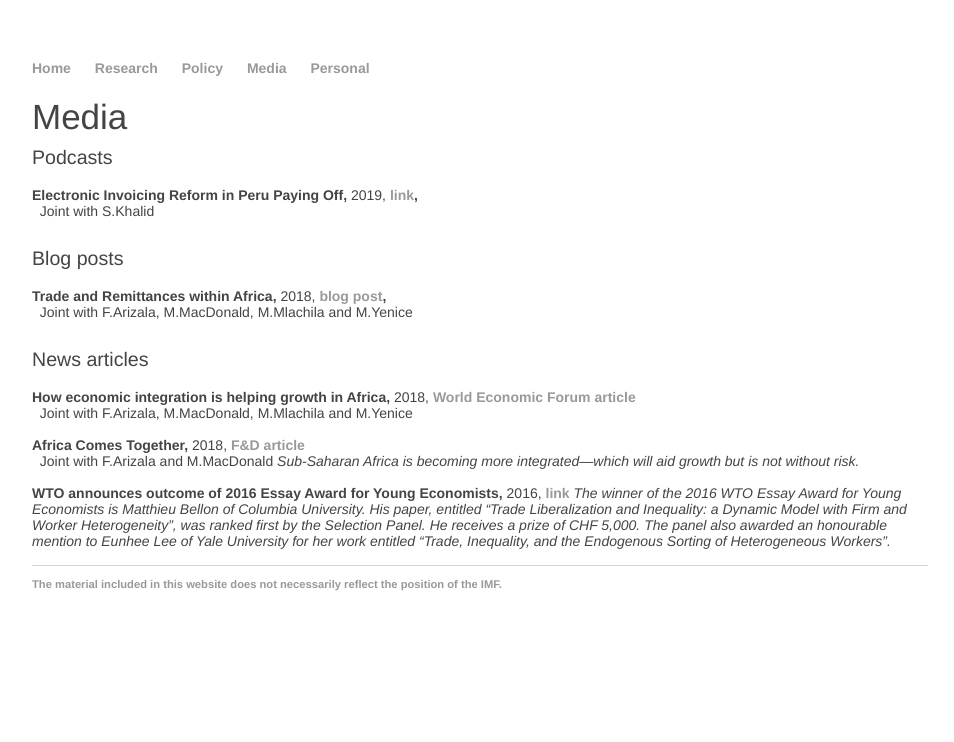
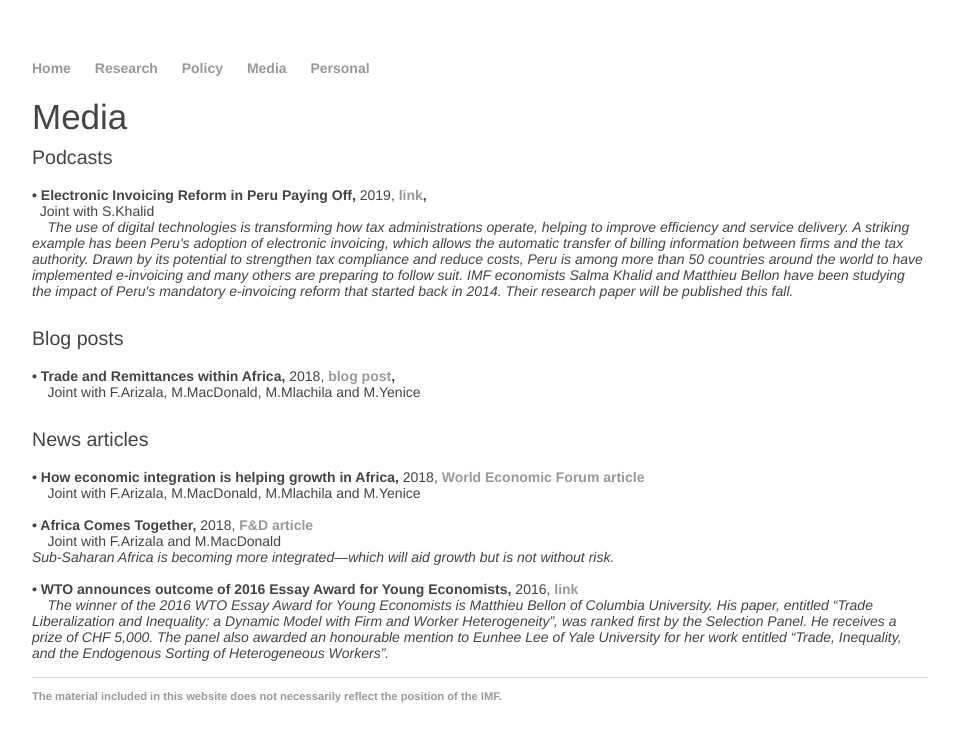
Before and after one commit to matthieubellon/matthieubellon.github.io, a Jekyll site: the page built from media/index.html, in a window 1280 px wide. Shown: the top 742 px of the page, without its empty margins (160-1114 px from the left). Built offline with Jekyll 4.4.1, drawn with Linux system fonts in a browser that asks for light colours.

Commit message:
Update index.html

```diff
--- a/media/index.html
+++ b/media/index.html
@@ -7,20 +7,19 @@
 <h2 id="Podcasts">Podcasts</h2>
 <div class="pad-body">
 
-<br><strong>Electronic Invoicing Reform in Peru Paying Off,</strong> 2019, <strong>
+<br><strong>&bull; Electronic Invoicing Reform in Peru Paying Off,</strong> 2019, <strong>
 <a href="https://www.imf.org/en/News/Podcasts/All-Podcasts/2019/08/09/peru-digitalization/">link</a>, </strong>
-<br>&nbsp; Joint with S.Khalid
-<br>
-
+<br>&nbsp; Joint with S.Khalid <br>
+&nbsp; &nbsp; <em> The use of digital technologies is transforming how tax administrations operate, helping to improve efficiency and service delivery. A striking example has been Peru's adoption of electronic invoicing, which allows the automatic transfer of billing information between firms and the tax authority. Drawn by its potential to strengthen tax compliance and reduce costs, Peru is among more than 50 countries around the world to have implemented e-invoicing and many others are preparing to follow suit. IMF economists Salma Khalid and Matthieu Bellon have been studying the impact of Peru's mandatory e-invoicing reform that started back in 2014. Their research paper will be published this fall. </em>
 </div>
 <br>
 
 <h2 id="Blog">Blog posts</h2>
 <div class="pad-body">
 
-<br><strong>Trade and Remittances within Africa,</strong> 2018, <strong>
+<br><strong>&bull; Trade and Remittances within Africa,</strong> 2018, <strong>
 <a href="https://blogs.imf.org/tag/remittances/">blog post</a>, </strong>
-<br>&nbsp; Joint with F.Arizala, M.MacDonald, M.Mlachila and M.Yenice
+<br>&nbsp; &nbsp; Joint with F.Arizala, M.MacDonald, M.Mlachila and M.Yenice
 <br>
 
 </div>
@@ -29,20 +28,20 @@
 <h2 id="News"> News articles </h2>
 <div class="pad-body">
 
-<br><strong>How economic integration is helping growth in Africa,</strong> 2018, <strong>
+<br><strong>&bull; How economic integration is helping growth in Africa,</strong> 2018, <strong>
 <a href="https://www.weforum.org/agenda/2018/08/trade-and-remittances-within-africa/">World Economic Forum article</a></strong>
-<br>&nbsp; Joint with F.Arizala, M.MacDonald, M.Mlachila and M.Yenice
+<br>&nbsp; &nbsp; Joint with F.Arizala, M.MacDonald, M.Mlachila and M.Yenice
 <br>
 
-<br><strong>Africa Comes Together,</strong> 2018, <strong>
+<br><strong>&bull; Africa Comes Together,</strong> 2018, <strong>
 <a href="https://www.imf.org/external/pubs/ft/fandd/2018/09/sub-saharan-africa-regional-integration-arizala.htm">F&D article</a></strong>
-<br>&nbsp; Joint with F.Arizala and M.MacDonald
+<br>&nbsp; &nbsp; Joint with F.Arizala and M.MacDonald <br>
 <em> Sub-Saharan Africa is becoming more integrated—which will aid growth but is not without risk.</em>
 <br>
 
-<br><strong>WTO announces outcome of 2016 Essay Award for Young Economists,</strong> 2016, <strong>
-<a href="https://www.wto.org/english/news_e/news16_e/rese_08sep16_e.htm">link</a></strong>
-<em> The winner of the 2016 WTO Essay Award for Young Economists is Matthieu Bellon of Columbia University. His paper, entitled “Trade Liberalization and Inequality: a Dynamic Model with Firm and Worker Heterogeneity”, was ranked first by the Selection Panel. He receives a prize of CHF 5,000. The panel also awarded an honourable mention to Eunhee Lee of Yale University for her work entitled “Trade, Inequality, and the Endogenous Sorting of Heterogeneous Workers”.</em>
+<br><strong>&bull; WTO announces outcome of 2016 Essay Award for Young Economists,</strong> 2016, <strong>
+<a href="https://www.wto.org/english/news_e/news16_e/rese_08sep16_e.htm">link</a></strong> <br>
+&nbsp; &nbsp; <em> The winner of the 2016 WTO Essay Award for Young Economists is Matthieu Bellon of Columbia University. His paper, entitled “Trade Liberalization and Inequality: a Dynamic Model with Firm and Worker Heterogeneity”, was ranked first by the Selection Panel. He receives a prize of CHF 5,000. The panel also awarded an honourable mention to Eunhee Lee of Yale University for her work entitled “Trade, Inequality, and the Endogenous Sorting of Heterogeneous Workers”.</em>
 <br>
 
 </div>
```
